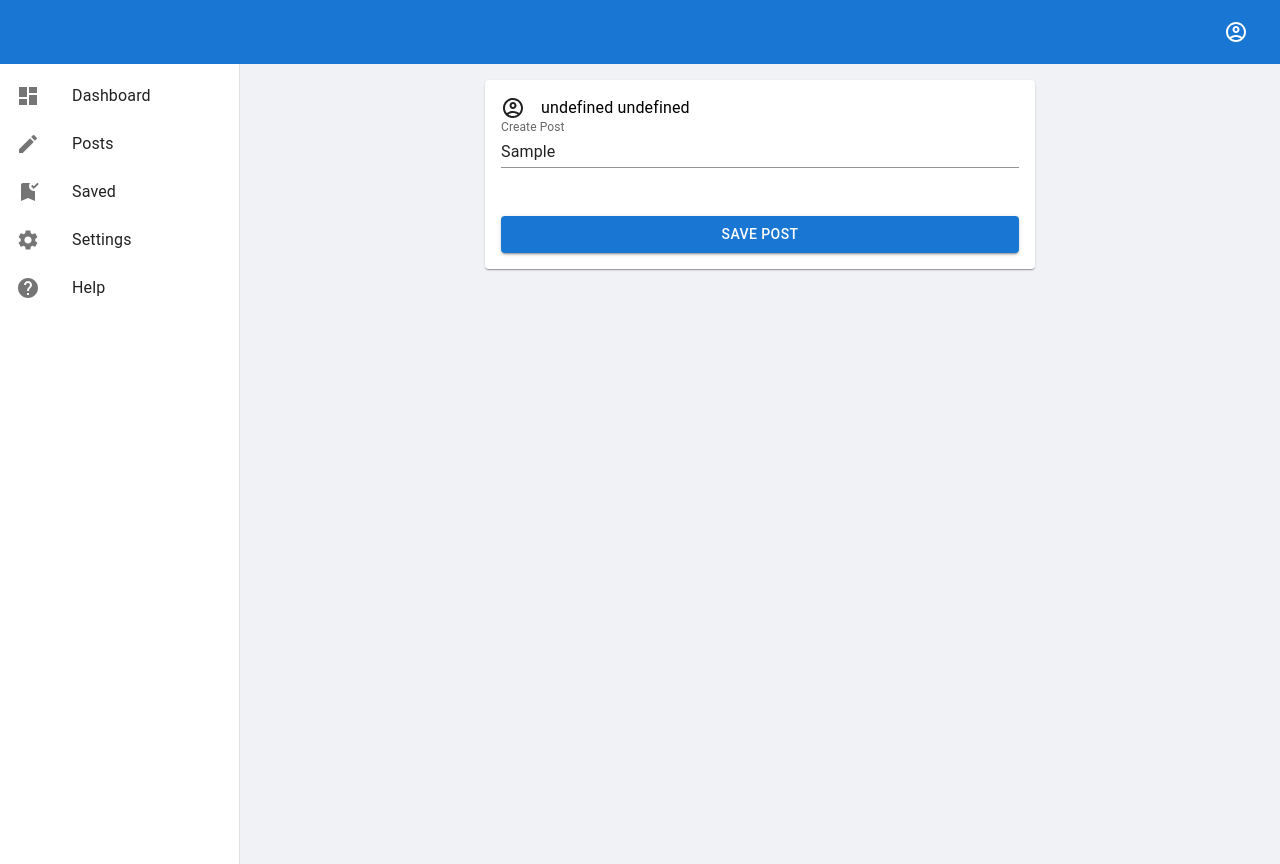
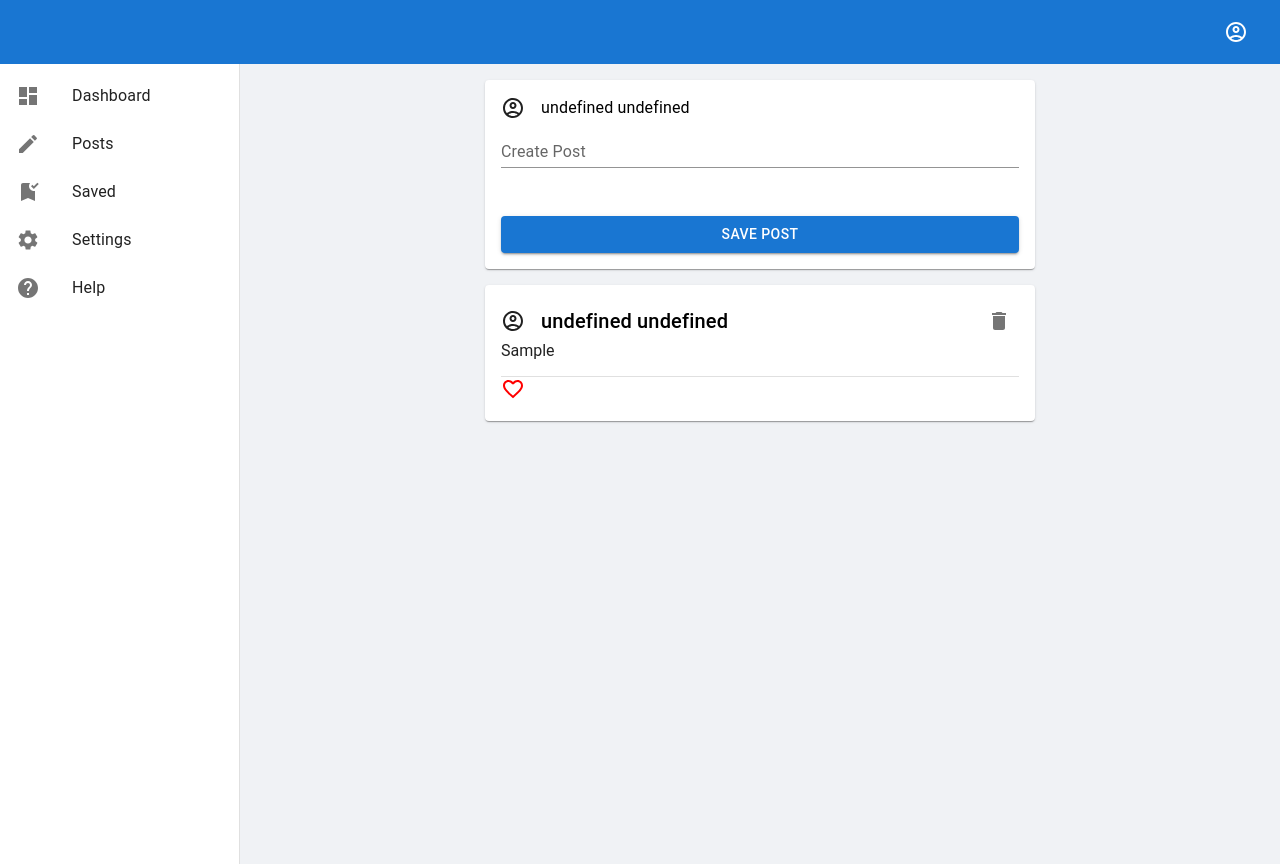
Before and after one commit to wojtek99955/mui-demo-website, a React (Create React App) app: page /posts in a window 1280 px wide. Both pictures are taken after typing "Sample" into the empty fields and a click on the button "SAVE POST". Built offline with nearby package versions, Linux system fonts and the light colour scheme.

Commit message:
Liked added

```diff
--- a/src/ContextProvider.js
+++ b/src/ContextProvider.js
@@ -5,7 +5,7 @@ export const Context = createContext({});
 function ContextProvider({ children }) {
   const [userData, setUserData] = useState({});
   const [posts, setPosts] = useState([]);
-  const [savedPosts, setSavedPosts] = useState([]);
+  const [likedPosts, setLikedPosts] = useState([]);
   return (
     <Context.Provider
       value={{
@@ -13,8 +13,8 @@ function ContextProvider({ children }) {
         setUserData,
         posts,
         setPosts,
-        savedPosts,
-        setSavedPosts,
+        likedPosts,
+        setLikedPosts,
       }}
     >
       {children}
--- a/src/components/PostList/PostList.js
+++ b/src/components/PostList/PostList.js
@@ -8,6 +8,7 @@ import {
   IconButton,
   Menu,
   Tooltip,
+  Divider,
 } from "@mui/material";
 import AccountCircleOutlinedIcon from "@mui/icons-material/AccountCircleOutlined";
 import styled from "styled-components";
@@ -15,8 +16,16 @@ import MoreHorizIcon from "@mui/icons-material/MoreHoriz";
 import DeleteIcon from "@mui/icons-material/Delete";
 import { Link } from "react-router-dom";
 import BookmarkAddedIcon from "@mui/icons-material/BookmarkAdded";
+import FavoriteBorderIcon from "@mui/icons-material/FavoriteBorder";
+import FavoriteIcon from "@mui/icons-material/Favorite";
 
 const UserIcon = styled(AccountCircleOutlinedIcon)``;
+const UnlikedIcon = styled(FavoriteBorderIcon)`
+  color: red;
+`;
+const LikedIcon = styled(FavoriteIcon)`
+  color: red;
+`;
 const AddIcon = styled(BookmarkAddedIcon)`
   color: green;
   margin-right: 0.5rem;
@@ -38,7 +47,20 @@ function PostList() {
     const newList = posts.filter((post) => post.id !== id);
     ctx.setPosts(newList);
   }
-
+  const handleLiked = (id) => {
+    ctx.setPosts(
+      posts.map((post) => {
+        if (post.id === id) {
+          return {
+            ...posts,
+            liked: !post.liked,
+          };
+        } else {
+          return posts;
+        }
+      })
+    );
+  };
   return (
     <>
       <Stack spacing={3} sx={{ maxWidth: "550px", margin: "auto" }}>
@@ -69,9 +91,11 @@ function PostList() {
                   </IconButton>
                 </Tooltip>
               </Stack>
-              <Typography variant="p" onClick={() => handleDelete(post.id)}>
-                {post.text}
-              </Typography>
+              <Typography variant="p">{post.text}</Typography>
+              <Divider sx={{ marginTop: "1rem" }} />
+              <div onClick={() => handleLiked(posts.id)}>
+                {post.liked ? <LikedIcon /> : <UnlikedIcon />}
+              </div>
             </Card>
           );
         })}
--- a/src/components/Posts/AddPost.js
+++ b/src/components/Posts/AddPost.js
@@ -33,15 +33,16 @@ function AddPost() {
         surname: values.surname,
         text: values.text,
         id: uuid(),
+        liked: false,
       },
       ...ctx.posts,
     ]);
     resetForm();
   };
   const validationSchema = Yup.object({
-    name: Yup.string().required(),
-    surname: Yup.string().required(),
-    text: Yup.string().required(),
+    // name: Yup.string().required(),
+    // surname: Yup.string().required(),
+    // text: Yup.string().required(),
   });
   return (
     <Card sx={{ width: "550px", margin: " 1rem auto", padding: "1rem" }}>
```
